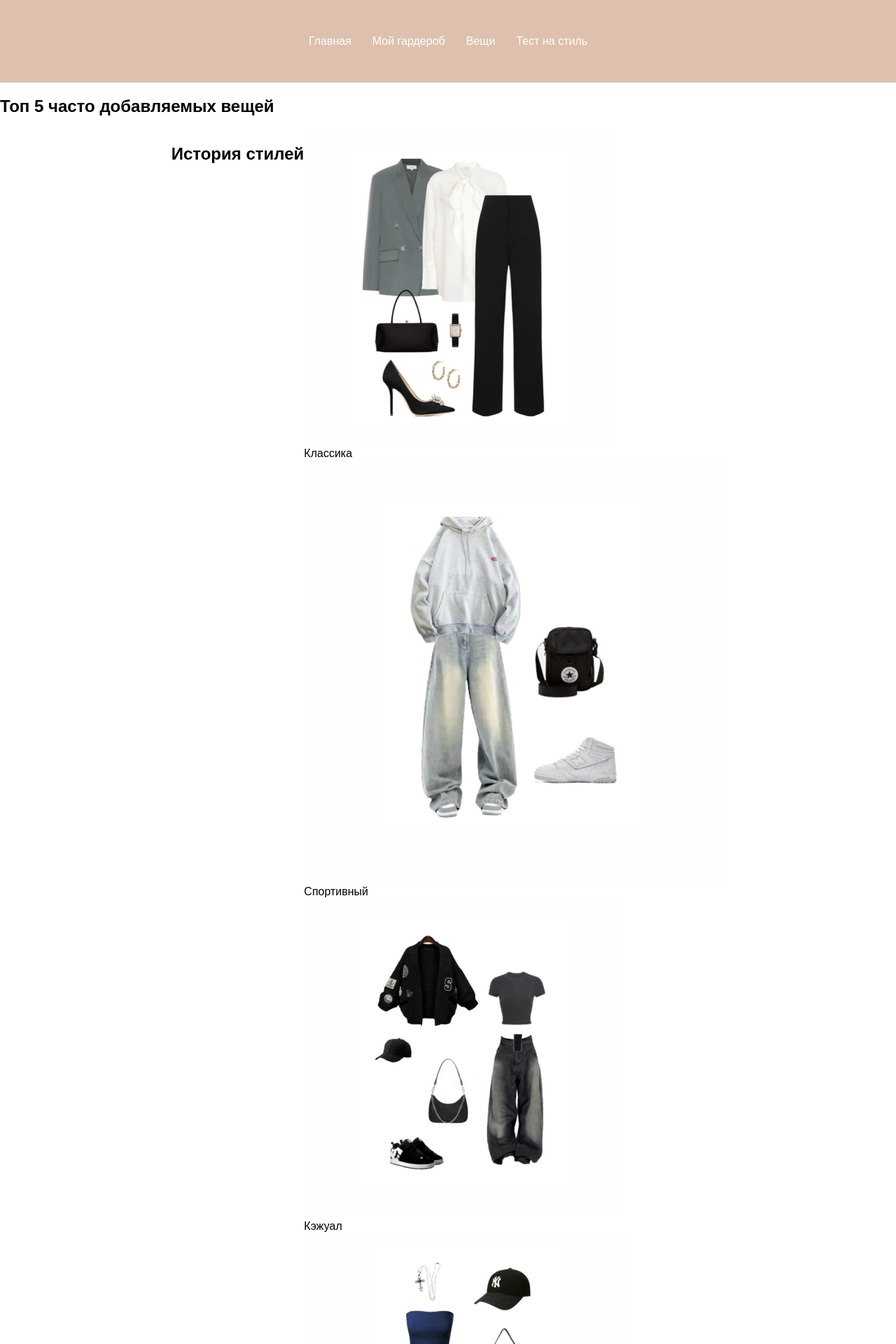
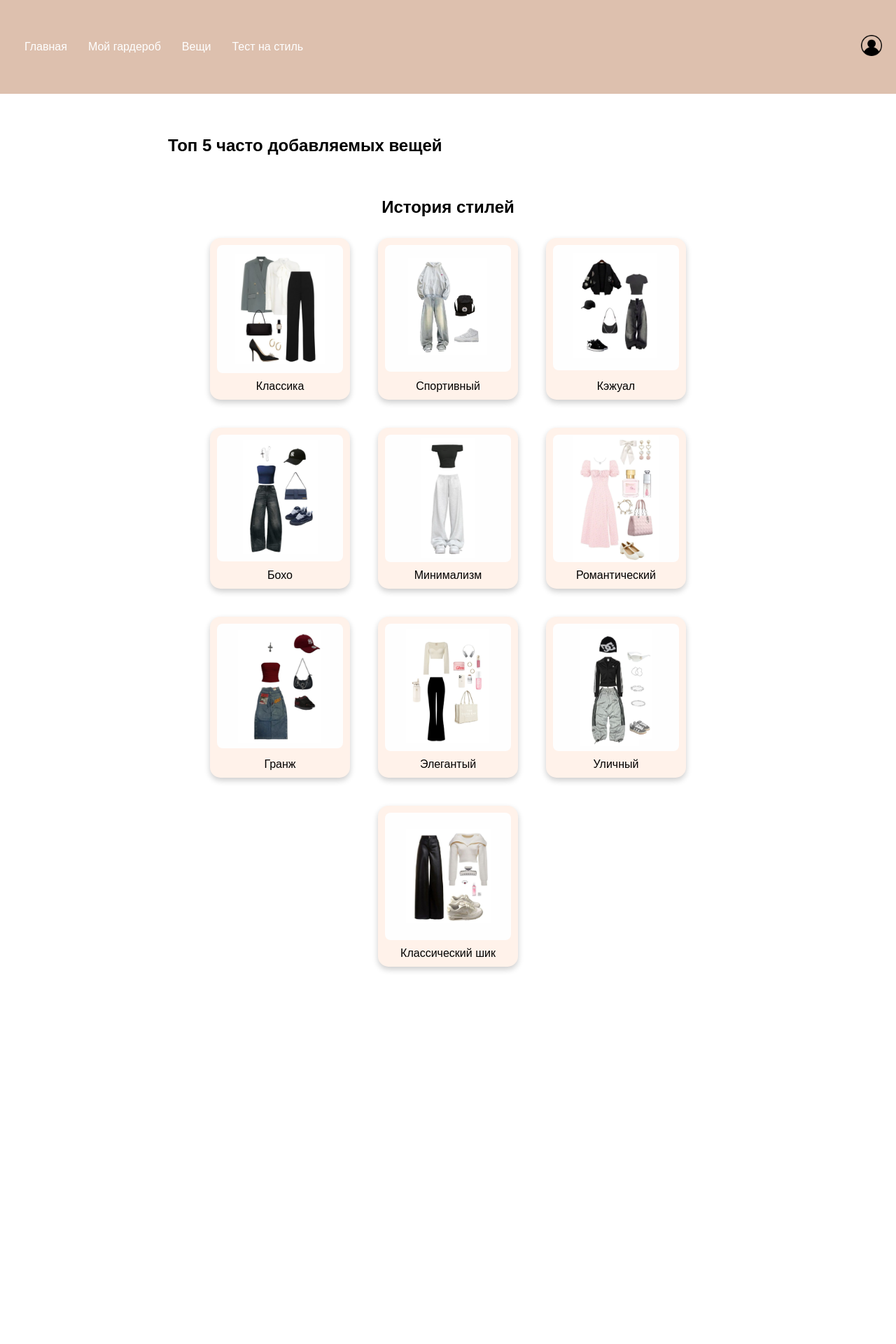
Before and after one commit to ilumaya/diplom, a PHP site: page /home.php in a window 1280 px wide. Shown: the top 1920 px of the page at 70% size. After the commit the page ends 1388 px from the top, so only its background shows below. Run offline with PHP 8.4, Linux system fonts and the light colour scheme; data comes from the database, SQL or seed files in the repository; data that the repository does not hold is empty.

Commit message:
home.php

```diff
--- a/диплом/home.php
+++ b/диплом/home.php
@@ -3,9 +3,9 @@ session_start();
 $title = "История про стиль";
 
 // Подключение к базе данных
-$host = 'db'; // Используем имя сервиса из docker-compose
-$user = 'root';
-$password = '12345';
+$host = 'localhost';
+$user = 'root'; // Ваше имя пользователя
+$password = '12345'; // Ваш пароль
 $dbname = 'Гардероб';
 
 $conn = new mysqli($host, $user, $password, $dbname);
@@ -26,7 +26,7 @@ if ($result->num_rows > 0) {
     }
 }
 
-// Получение топ-5 часто добавляемых вещей
+// Получение топ-5 часто добавляемых вещей из таблицы "Свой_гардероб"
 $topItems = [];
 $sqlTop = "
     SELECT Название, Фото, COUNT(*) as количество
@@ -42,6 +42,7 @@ if ($resultTop->num_rows > 0) {
     }
 }
 
+// Закрываем соединение
 $conn->close();
 ?>
 
@@ -51,11 +52,81 @@ $conn->close();
     <meta charset="UTF-8">
     <meta name="viewport" content="width=device-width, initial-scale=1.0">
     <title><?php echo $title; ?></title>
-    <link rel="stylesheet" href="style.css">
+    <link rel="stylesheet" href="style.css"> <!-- Подключаем ваш CSS файл -->
+    <style>
+        .navbar ul {
+            display: flex;
+            list-style-type: none;
+            margin: 0;
+            padding: 0;
+        }
+
+        .navbar li {
+            margin: 0 15px;
+        }
+
+        .navbar a {
+            color: #fff;
+            text-decoration: none;
+        }
+
+        .content-wrapper {
+            max-width: 800px; /* Максимальная ширина контейнера */
+            margin: 20px auto; /* Центрирование контейнера */
+            padding: 20px; /* Отступы внутри контейнера */
+        }
+
+        h1 {
+            margin-bottom: 10px;
+            text-align: center;
+        }
+
+        .top-items-section, .styles-section {
+            margin: 20px 0;
+        }
+
+        .top-items-container, .style-container {
+            display: flex;
+            flex-wrap: wrap;
+            gap: 20px;
+            justify-content: center;
+        }
+
+        .top-item-box, .style-box {
+            background-color: #FFF2EA; /* Цвет фона карточки */
+            border-radius: 15px;
+            padding: 10px; /* Уменьшенные отступы */
+            margin: 10px;
+            text-align: center; /* Центрирование текста */
+            width: calc(25% - 20px); /* Ширина карточки (4 в ряд) */
+            box-shadow: 0 4px 8px rgba(0, 0, 0, 0.2); /* Тень карточки */
+            display: flex; /* Используем flexbox для выравнивания */
+            flex-direction: column; /* Вертикальное направление */
+            justify-content: space-between; /* Разделение пространства между элементами */
+            height: auto; /* Автоматическая высота карточки */
+            cursor: pointer; /* Указатель для кликабельности */
+        }
+
+        .top-item-box img, .style-box img {
+            max-width: 100%; /* Максимальная ширина изображения */
+            height: auto; /* Автоматическая высота для изображения */
+            object-fit: cover; /* Обрезка изображения по размеру */
+            border-radius: 8px; /* Скругление углов изображения */
+            margin-bottom: 10px; /* Отступ снизу для изображения */
+        }
+
+        .accordion-content {
+            padding: 15px;
+            display: none;
+            background-color: #FFF2EA;
+            border-top: 1px solid #A1613B; /* Разделительная линия */
+        }
+    </style>
 </head>
 <body>
 
 <header class="main-header">
+    <div class="header-content">
         <nav class="navbar">
             <ul>
                 <li><a href="home.php">Главная</a></li>
@@ -63,10 +134,19 @@ $conn->close();
                 <li><a href="things.php">Вещи</a></li>
                 <li><a href="test.php">Тест на стиль</a></li>
             </ul>
+            <div class="profile-icon">
+                <a href="profil.php">
+                    <img src="i.png" alt="Профиль" />
+                </a>
+                <div class="tooltip">Профиль</div> <!-- Всплывающее сообщение -->
+            </div>
         </nav>
+    </div>
 </header>
 
 <div class="content-wrapper">
+
+    <!-- Топ-5 часто добавляемых вещей -->
     <section class="top-items-section">
         <h2>Топ 5 часто добавляемых вещей</h2>
         <div class="top-items-container">
@@ -79,6 +159,7 @@ $conn->close();
         </div>
     </section>
 
+    <!-- Стили -->
     <section class="styles-section">
         <h2>История стилей</h2>
         <div class="style-container">
@@ -95,5 +176,8 @@ $conn->close();
     </section>
 </div>
 
+<script>
+    // Дополнительная логика может быть добавлена здесь, если необходимо
+</script>
 </body>
 </html>
```
Lines whose indentation alone changed are shown as unchanged.
